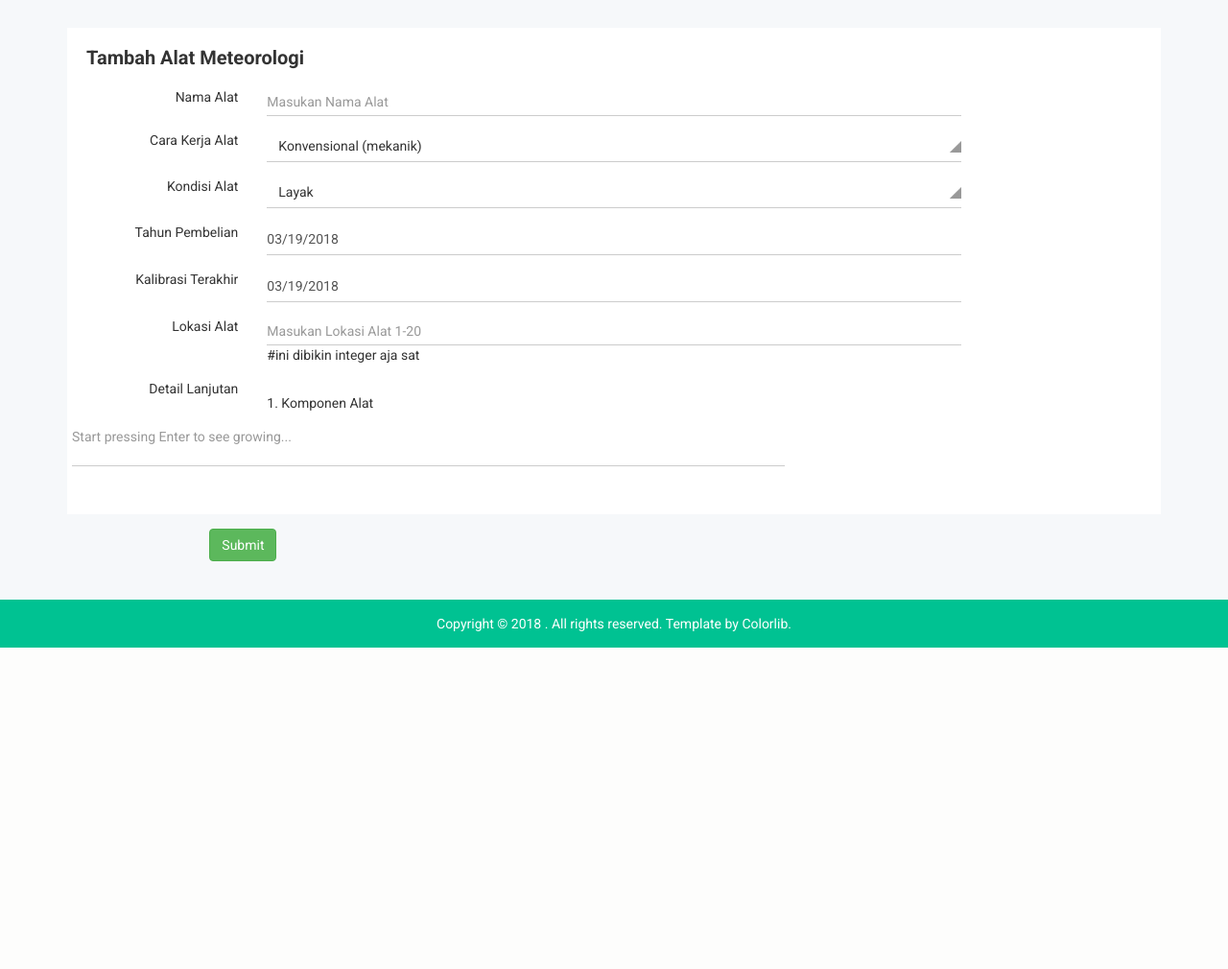
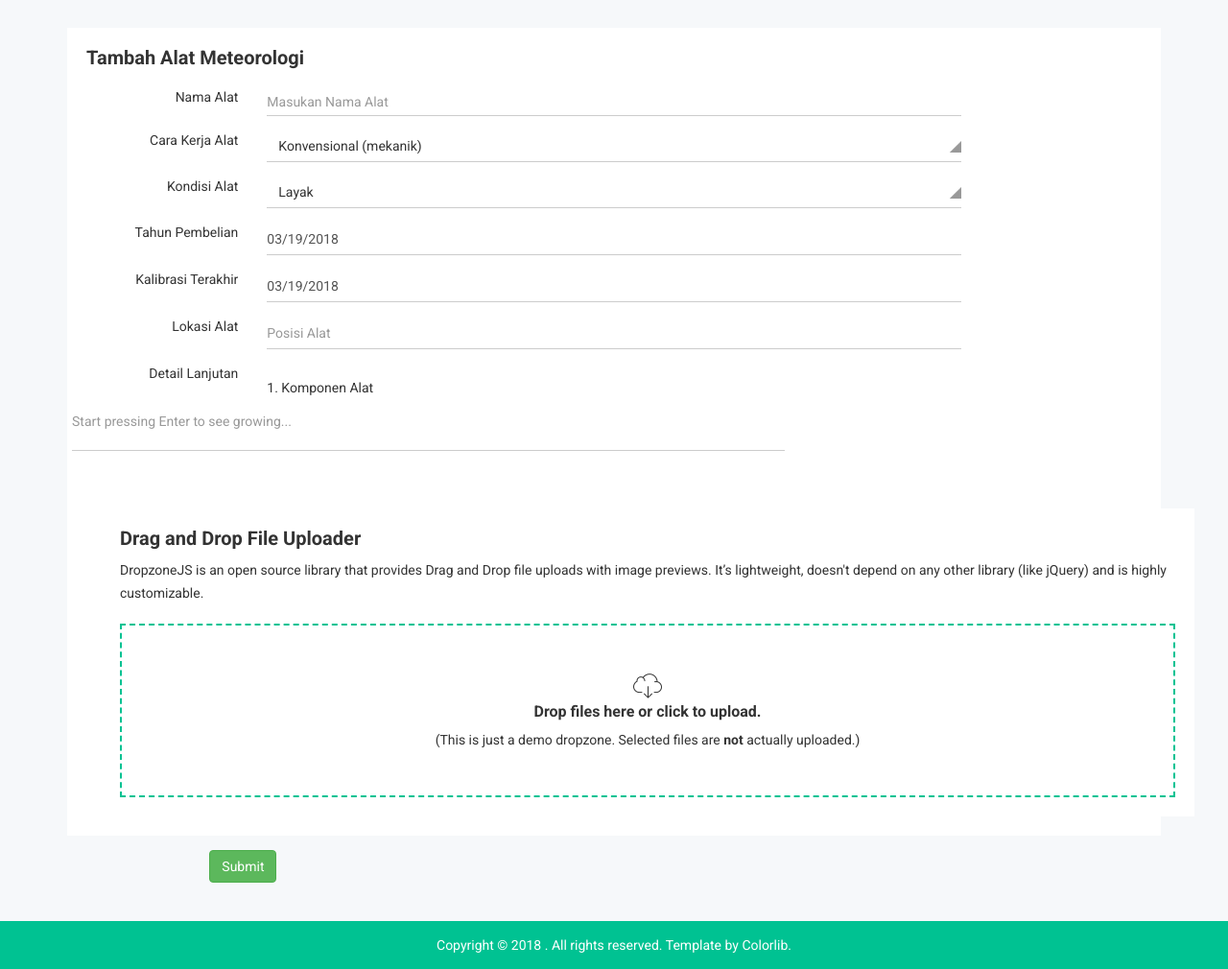
Before and after one commit to satriasapta/inventaris-alat-meteorologi, a CodeIgniter 4 app: template app/Views/admin/tambahalat.php in a window 1280 px wide. Shown: the part 271-1281 px from the top of the page at 96% size. Before the commit the page ends 946 px from the top, so only its background shows below. Run offline with PHP 8.4 and a stand-in for CodeIgniter, Linux system fonts and the light colour scheme; the template is opened without the code that fills it, so the values that code supplies are empty; some libraries are stand-ins or nearby versions; some web fonts are replaced.

Commit message:
Update tambahalat.php

```diff
--- a/app/Views/admin/tambahalat.php
+++ b/app/Views/admin/tambahalat.php
@@ -102,7 +102,7 @@
                                 </div>
                                 <div class="col-lg-8 col-md-7 col-sm-7 col-xs-12">
                                     <div class="nk-int-st">
-                                        <input type="text" class="form-control input-sm" placeholder="Masukan Lokasi Alat 1-20"> #ini dibikin integer aja sat
+                                        <input type="text" class="form-control" data-mask="99" placeholder="Posisi Alat">
                                     </div>
                                 </div>
                             </div>
@@ -134,6 +134,32 @@
                         </div>
                     </div>
 
+                    <!-- #UNTUK UPLOAD GAMBAR -->
+                    <div class="dropzone-area">
+                        <div class="container">
+                            <div class="row">
+                                <div class="col-lg-12 col-md-12 col-sm-12 col-xs-12">
+                                    <div class="dropdone-nk mg-t-30">
+                                        <div class="cmp-tb-hd">
+                                            <h2>Drag and Drop File Uploader</h2>
+                                            <p>DropzoneJS is an open source library that provides Drag and Drop file uploads with image previews. It’s lightweight, doesn't depend on any other library (like jQuery) and is highly customizable.</p>
+                                        </div>
+                                        <div id="dropzone1" class="multi-uploader-cs">
+                                            <form action="/upload" class="dropzone dropzone-nk needsclick" id="demo1-upload">
+                                                <div class="dz-message needsclick download-custom">
+                                                    <i class="notika-icon notika-cloud"></i>
+                                                    <h2>Drop files here or click to upload.</h2>
+                                                    <p><span class="note needsclick">(This is just a demo dropzone. Selected files are <strong>not</strong> actually uploaded.)</span>
+                                                    </p>
+                                                </div>
+                                            </form>
+                                        </div>
+                                    </div>
+                                </div>
+                            </div>
+                        </div>
+                    </div>
+
                 </div>
             </div>
         </div>
```
